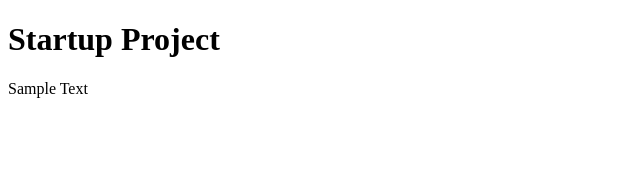
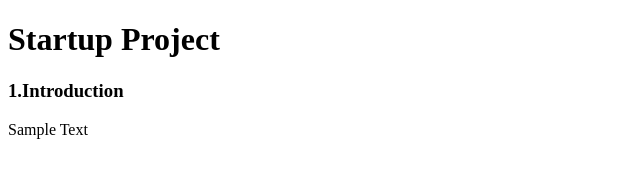
Before and after one commit to DavidGG2004/git-work, a plain HTML site: page index.html in a window 1280 px wide. Shown: the whole page, without its empty margins (0-640 px from the left). Drawn offline with Linux system fonts and the light colour scheme.

Commit message:
Adding introduction section

```diff
--- a/index.html
+++ b/index.html
@@ -7,6 +7,7 @@
 </head>
 <body>
     <h1>Startup Project</h1>
+    <h3>1.Introduction</h3>
     <p>Sample Text</p>
 </body>
 </html>
```
